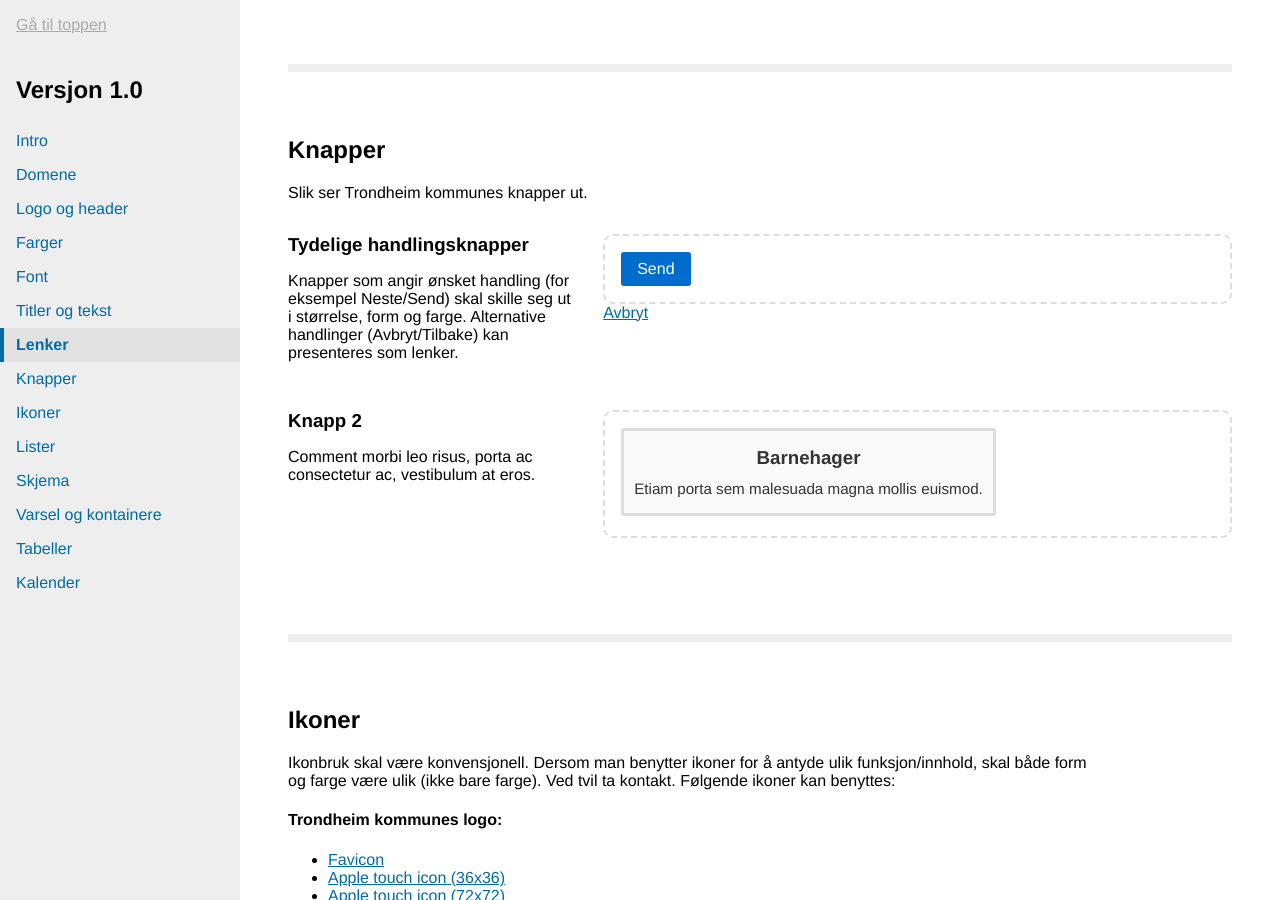
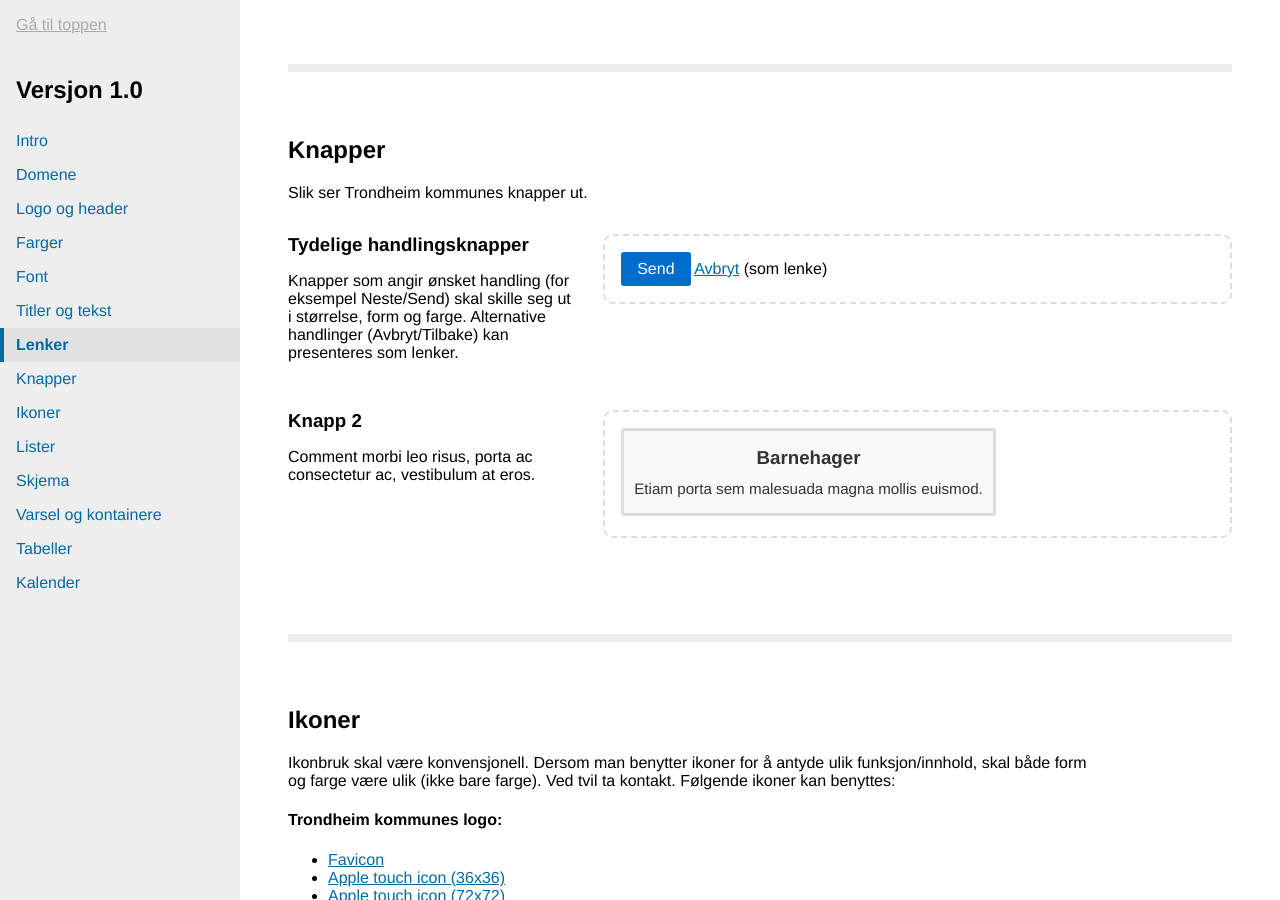
Before and after one commit to rskjonbe/styleguide, a Jekyll site: the page built from versjon/1.0/index.html, in a window 1280 px wide and 900 px high, scrolled down 2614 px. Built offline with Jekyll 4.4.1, drawn with Linux system fonts in a browser that asks for light colours.

Commit message:
flytte lenke inn til knapp

```diff
--- a/versjon/1.0/buttons.html
+++ b/versjon/1.0/buttons.html
@@ -11,8 +11,8 @@
     </div>
 
     <div class="guide-element__rendered">
-        <a href="" class="tk-button--primary">Send</a></div>  <a href="#">Avbryt</a>
-
+        <a href="" class="tk-button--primary">Send</a>  <a href="#">Avbryt</a> (som lenke)
+       </div>
 
 </section>
 
```
